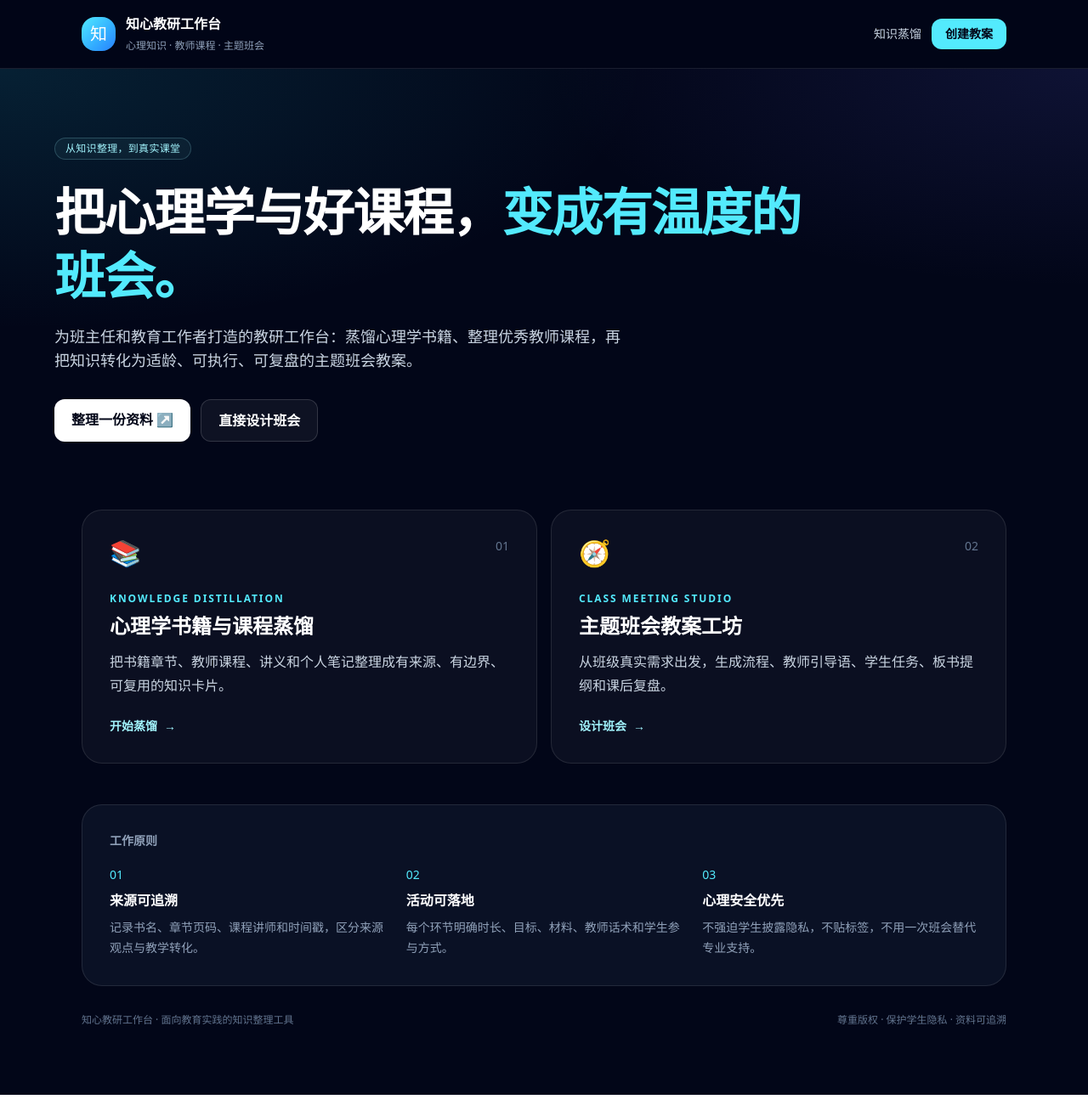
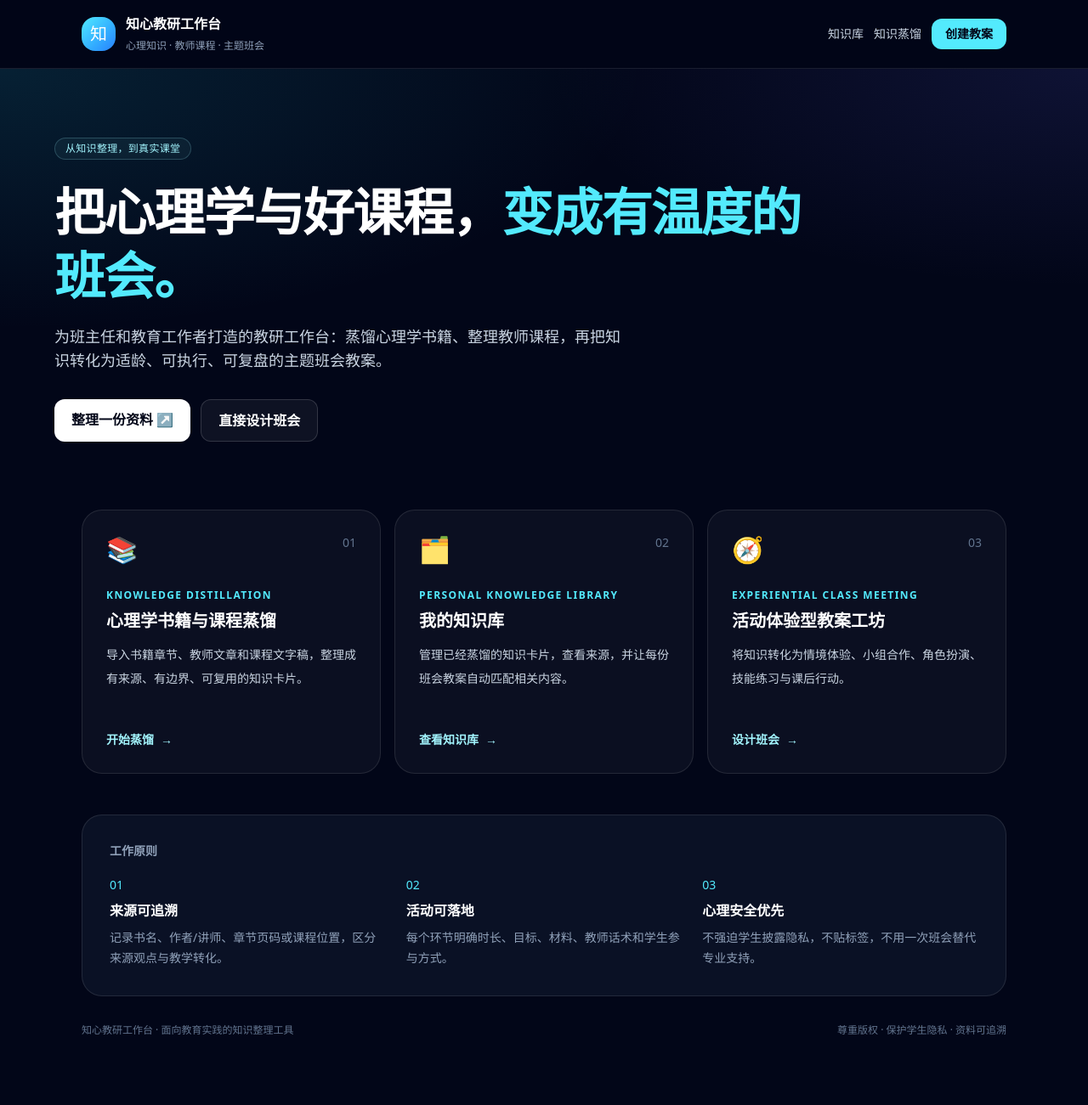
Before and after one commit to pancunzhi1124-pixel/xiaohongshu-interview-platform, a Next.js app: page / in a window 1280 px wide. Shown: the whole page at 85% size. Built offline with nearby package versions, Linux system fonts and the light colour scheme.

Commit message:
Add knowledge library to the education workbench homepage

```diff
--- a/app/page.tsx
+++ b/app/page.tsx
@@ -1,12 +1,13 @@
 import Link from "next/link";
 
 const workspaces = [
-  { href: "/distill", number: "01", eyebrow: "KNOWLEDGE DISTILLATION", title: "心理学书籍与课程蒸馏", description: "把书籍章节、教师课程、讲义和个人笔记整理成有来源、有边界、可复用的知识卡片。", action: "开始蒸馏", icon: "📚" },
-  { href: "/lesson-plans", number: "02", eyebrow: "CLASS MEETING STUDIO", title: "主题班会教案工坊", description: "从班级真实需求出发，生成流程、教师引导语、学生任务、板书提纲和课后复盘。", action: "设计班会", icon: "🧭" },
+  { href: "/distill", number: "01", eyebrow: "KNOWLEDGE DISTILLATION", title: "心理学书籍与课程蒸馏", description: "导入书籍章节、教师文章和课程文字稿，整理成有来源、有边界、可复用的知识卡片。", action: "开始蒸馏", icon: "📚" },
+  { href: "/library", number: "02", eyebrow: "PERSONAL KNOWLEDGE LIBRARY", title: "我的知识库", description: "管理已经蒸馏的知识卡片，查看来源，并让每份班会教案自动匹配相关内容。", action: "查看知识库", icon: "🗂️" },
+  { href: "/lesson-plans", number: "03", eyebrow: "EXPERIENTIAL CLASS MEETING", title: "活动体验型教案工坊", description: "将知识转化为情境体验、小组合作、角色扮演、技能练习与课后行动。", action: "设计班会", icon: "🧭" },
 ];
 
 const principles = [
-  ["来源可追溯", "记录书名、章节页码、课程讲师和时间戳，区分来源观点与教学转化。"],
+  ["来源可追溯", "记录书名、作者/讲师、章节页码或课程位置，区分来源观点与教学转化。"],
   ["活动可落地", "每个环节明确时长、目标、材料、教师话术和学生参与方式。"],
   ["心理安全优先", "不强迫学生披露隐私，不贴标签，不用一次班会替代专业支持。"],
 ];
@@ -16,7 +17,7 @@ export default function HomePage() {
     <header className="sticky top-0 z-20 border-b border-white/10 bg-slate-950/85 backdrop-blur">
       <div className="mx-auto flex max-w-6xl items-center justify-between gap-4 px-5 py-4 md:px-8">
         <Link href="/" className="flex items-center gap-3"><span className="grid h-10 w-10 place-items-center rounded-2xl bg-gradient-to-br from-cyan-300 to-blue-500 text-xl">知</span><span><strong className="block text-sm md:text-base">知心教研工作台</strong><span className="text-xs text-slate-400">心理知识 · 教师课程 · 主题班会</span></span></Link>
-        <nav className="flex items-center gap-3 text-sm"><Link href="/distill" className="hidden text-slate-300 hover:text-cyan-200 sm:block">知识蒸馏</Link><Link href="/lesson-plans" className="rounded-xl bg-cyan-300 px-4 py-2 font-semibold text-slate-950 hover:bg-cyan-200">创建教案</Link></nav>
+        <nav className="flex items-center gap-3 text-sm"><Link href="/library" className="hidden text-slate-300 hover:text-cyan-200 sm:block">知识库</Link><Link href="/distill" className="hidden text-slate-300 hover:text-cyan-200 sm:block">知识蒸馏</Link><Link href="/lesson-plans" className="rounded-xl bg-cyan-300 px-4 py-2 font-semibold text-slate-950 hover:bg-cyan-200">创建教案</Link></nav>
       </div>
     </header>
     <section className="relative px-5 pb-14 pt-14 md:px-8 md:pb-20 md:pt-20">
@@ -24,12 +25,12 @@ export default function HomePage() {
       <div className="relative mx-auto max-w-6xl">
         <p className="inline-flex rounded-full border border-cyan-200/20 bg-cyan-200/5 px-3 py-1 text-xs font-medium tracking-wide text-cyan-200">从知识整理，到真实课堂</p>
         <h1 className="mt-6 max-w-4xl text-4xl font-bold leading-tight tracking-tight md:text-6xl">把心理学与好课程，<span className="text-cyan-300">变成有温度的班会。</span></h1>
-        <p className="mt-5 max-w-2xl text-base leading-7 text-slate-300 md:text-lg">为班主任和教育工作者打造的教研工作台：蒸馏心理学书籍、整理优秀教师课程，再把知识转化为适龄、可执行、可复盘的主题班会教案。</p>
+        <p className="mt-5 max-w-2xl text-base leading-7 text-slate-300 md:text-lg">为班主任和教育工作者打造的教研工作台：蒸馏心理学书籍、整理教师课程，再把知识转化为适龄、可执行、可复盘的主题班会教案。</p>
         <div className="mt-8 flex flex-wrap gap-3"><Link href="/distill" className="rounded-xl bg-white px-5 py-3 font-semibold text-slate-950 hover:bg-cyan-100">整理一份资料 ↗</Link><Link href="/lesson-plans" className="rounded-xl border border-white/15 bg-white/5 px-5 py-3 font-semibold text-white hover:bg-white/10">直接设计班会</Link></div>
       </div>
     </section>
     <section className="mx-auto max-w-6xl px-5 pb-12 md:px-8">
-      <div className="grid gap-4 md:grid-cols-2">{workspaces.map(item=><Link key={item.href} href={item.href} className="group rounded-3xl border border-white/10 bg-white/[0.04] p-6 transition hover:-translate-y-1 hover:border-cyan-200/30 hover:bg-white/[0.07] md:p-8"><div className="flex items-start justify-between"><span className="text-3xl">{item.icon}</span><span className="text-sm text-slate-500">{item.number}</span></div><p className="mt-7 text-xs font-semibold tracking-[0.16em] text-cyan-300">{item.eyebrow}</p><h2 className="mt-2 text-2xl font-bold">{item.title}</h2><p className="mt-3 min-h-14 leading-7 text-slate-300">{item.description}</p><span className="mt-6 inline-flex text-sm font-semibold text-cyan-200">{item.action} <span className="ml-2 transition group-hover:translate-x-1">→</span></span></Link>)}</div>
+      <div className="grid gap-4 md:grid-cols-3">{workspaces.map(item=><Link key={item.href} href={item.href} className="group rounded-3xl border border-white/10 bg-white/[0.04] p-6 transition hover:-translate-y-1 hover:border-cyan-200/30 hover:bg-white/[0.07] md:p-7"><div className="flex items-start justify-between"><span className="text-3xl">{item.icon}</span><span className="text-sm text-slate-500">{item.number}</span></div><p className="mt-7 text-xs font-semibold tracking-[0.12em] text-cyan-300">{item.eyebrow}</p><h2 className="mt-2 text-xl font-bold">{item.title}</h2><p className="mt-3 min-h-20 text-sm leading-7 text-slate-300">{item.description}</p><span className="mt-6 inline-flex text-sm font-semibold text-cyan-200">{item.action} <span className="ml-2 transition group-hover:translate-x-1">→</span></span></Link>)}</div>
     </section>
     <section className="mx-auto max-w-6xl px-5 pb-16 md:px-8 md:pb-20"><div className="rounded-3xl border border-white/10 bg-slate-900/70 p-6 md:p-8"><p className="text-sm font-semibold text-slate-400">工作原则</p><div className="mt-5 grid gap-6 md:grid-cols-3">{principles.map(([title,desc],i)=><article key={title}><div className="text-sm text-cyan-300">0{i+1}</div><h3 className="mt-2 font-bold">{title}</h3><p className="mt-2 text-sm leading-6 text-slate-400">{desc}</p></article>)}</div></div><footer className="mt-8 flex flex-wrap items-center justify-between gap-3 text-xs text-slate-500"><span>知心教研工作台 · 面向教育实践的知识整理工具</span><span>尊重版权 · 保护学生隐私 · 资料可追溯</span></footer></section>
   </main>;
```
